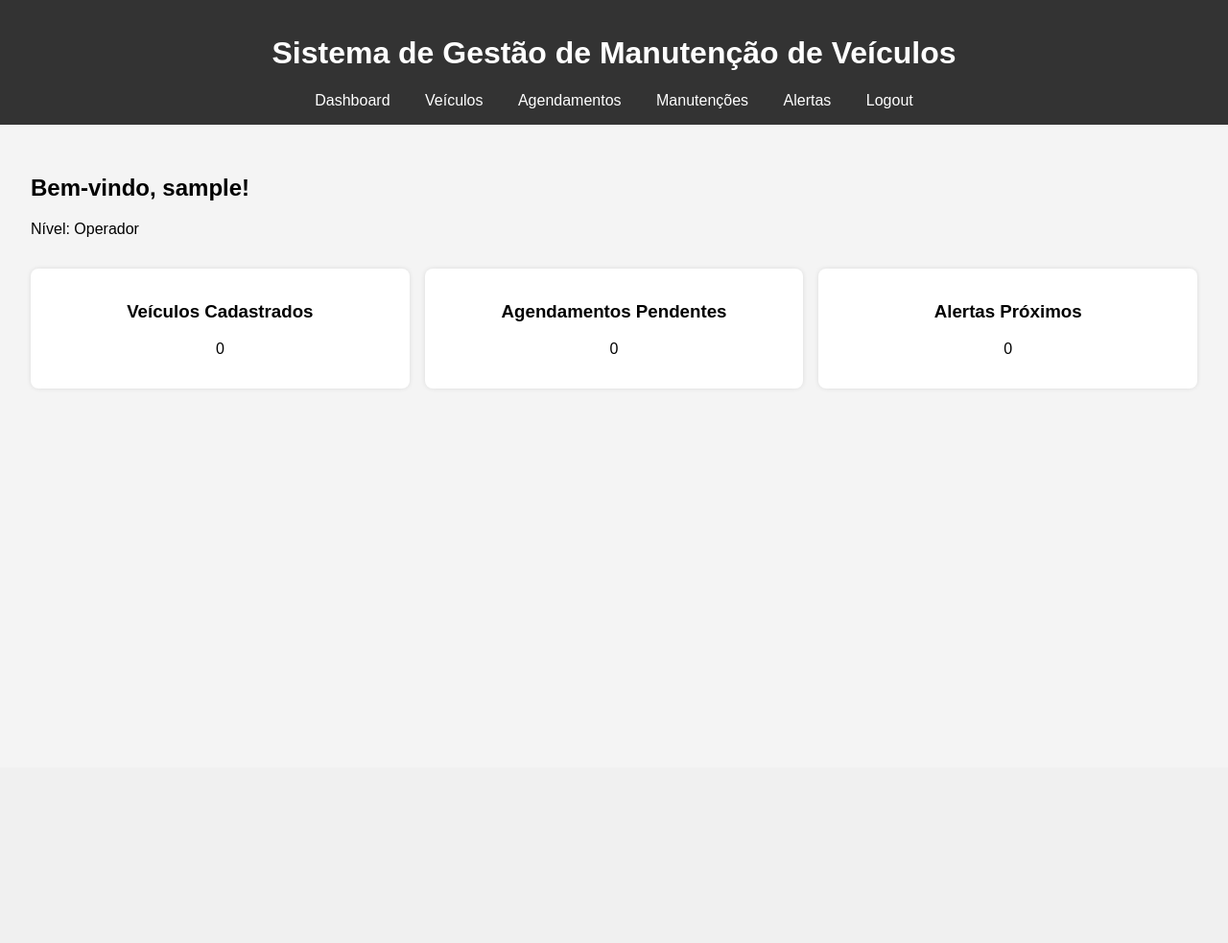
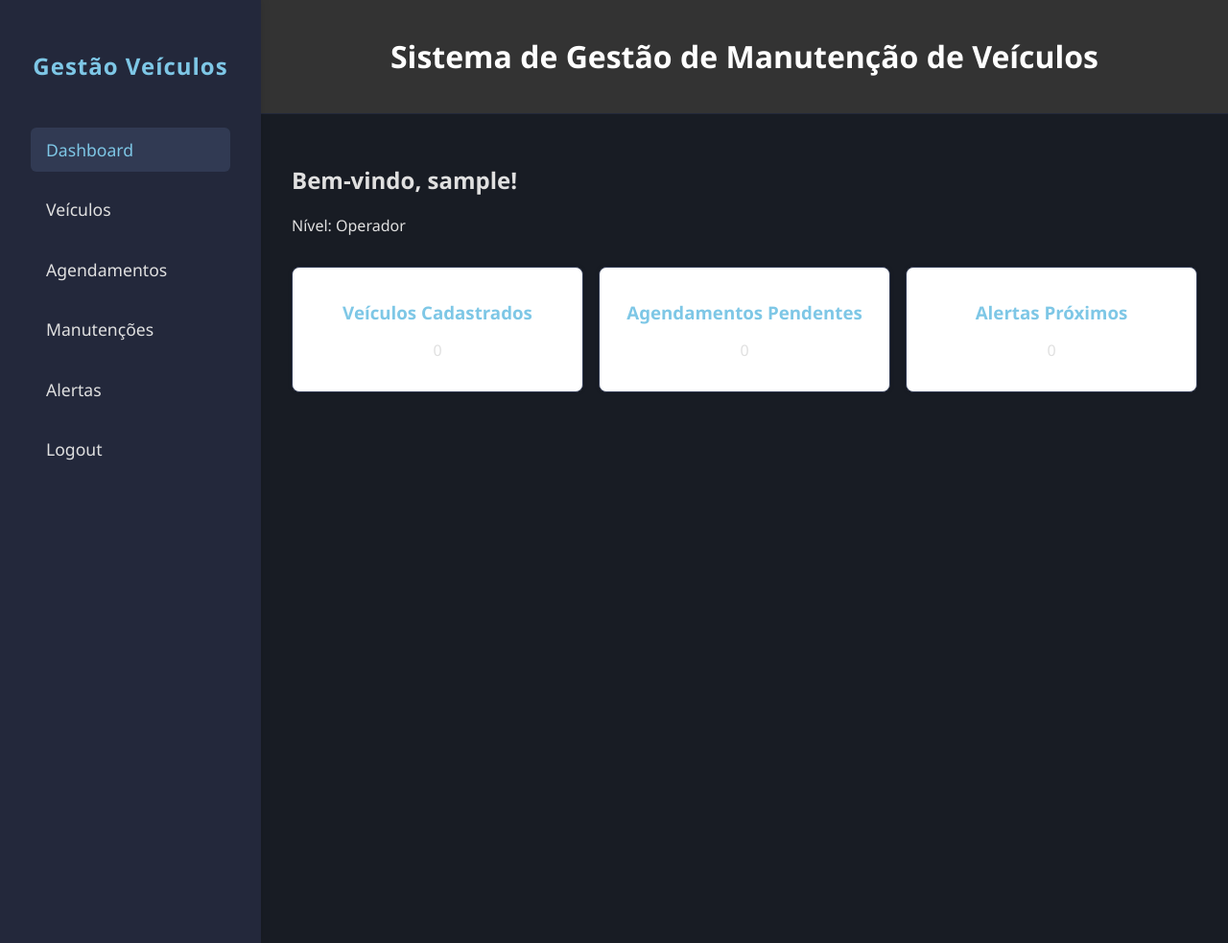
Before and after one commit to bartolomeugaspar/System-management-veiculo, a PHP site: page / in a window 1280 px wide. Shown: the whole page at 96% size. Before the commit the page ends 405 px from the top, so only its background shows below. Run offline with PHP 8.4, Linux system fonts and the light colour scheme; the visitor is signed in with stand-in values (Sample User, id 1); data comes from the database, SQL or seed files in the repository; data that the repository does not hold is empty.

Commit message:
style: enhance layout and design of the vehicle management system interface

```diff
--- a/assets/css/style.css
+++ b/assets/css/style.css
@@ -1,9 +1,171 @@
 /* assets/css/style.css */
+
 body {
-    font-family: Arial, sans-serif;
+    font-family: 'Segoe UI', Arial, sans-serif;
     margin: 0;
     padding: 0;
-    background-color: #f4f4f4;
+    background: #181c24;
+    color: #e0e0e0;
+}
+
+.app-container {
+    display: flex;
+    min-height: 100vh;
+}
+
+.sidebar {
+    width: 240px;
+    background: #23283b;
+    color: #fff;
+    display: flex;
+    flex-direction: column;
+    padding: 2rem 1rem 1rem 1rem;
+    box-shadow: 2px 0 8px rgba(0,0,0,0.08);
+    position: relative;
+    z-index: 2;
+}
+.sidebar h2 {
+    font-size: 1.5rem;
+    margin-bottom: 2rem;
+    text-align: center;
+    letter-spacing: 1px;
+    color: #7ec7e6;
+}
+.sidebar nav {
+    display: flex;
+    flex-direction: column;
+    gap: 1rem;
+}
+.sidebar nav a {
+    color: #e0e0e0;
+    text-decoration: none;
+    font-size: 1.1rem;
+    padding: 0.7rem 1rem;
+    border-radius: 6px;
+    transition: background 0.2s, color 0.2s;
+}
+.sidebar nav a.active, .sidebar nav a:hover {
+    background: #313a53;
+    color: #7ec7e6;
+}
+
+header {
+    background: none;
+    color: inherit;
+    padding: 2rem 2rem 1rem 2rem;
+    text-align: left;
+    border-bottom: 1px solid #23283b;
+}
+
+main {
+    flex: 1;
+    padding: 2rem 3rem;
+    background: #181c24;
+    min-height: 100vh;
+}
+
+table {
+    width: 100%;
+    border-collapse: collapse;
+    margin-top: 1rem;
+    background: #23283b;
+    color: #e0e0e0;
+    border-radius: 8px;
+    overflow: hidden;
+}
+
+table th, table td {
+    border: 1px solid #313a53;
+    padding: 10px 8px;
+    text-align: left;
+}
+
+table th {
+    background: #23283b;
+    color: #7ec7e6;
+    font-weight: 600;
+}
+
+form {
+    max-width: 600px;
+    margin: 0 auto;
+    background: #23283b;
+    padding: 2rem;
+    border-radius: 8px;
+    box-shadow: 0 0 10px rgba(0,0,0,0.12);
+}
+
+form label {
+    display: block;
+    margin-top: 1rem;
+    color: #7ec7e6;
+}
+
+form input, form select, form textarea {
+    width: 100%;
+    padding: 0.5rem;
+    margin-top: 0.5rem;
+    background: #181c24;
+    color: #e0e0e0;
+    border: 1px solid #313a53;
+    border-radius: 4px;
+}
+
+form button {
+    margin-top: 1rem;
+    padding: 0.5rem 1.5rem;
+    background: linear-gradient(90deg, #7ec7e6 0%, #4e5d94 100%);
+    color: #181c24;
+    border: none;
+    border-radius: 4px;
+    font-weight: bold;
+    cursor: pointer;
+    transition: background 0.2s;
+}
+
+form button:hover {
+    background: linear-gradient(90deg, #4e5d94 0%, #7ec7e6 100%);
+}
+
+.login-container {
+    max-width: 400px;
+    margin: 5rem auto;
+    padding: 2rem;
+    background: #23283b;
+    border-radius: 8px;
+    box-shadow: 0 0 10px rgba(0,0,0,0.18);
+    color: #e0e0e0;
+}
+
+.dashboard {
+    display: flex;
+    gap: 1.5rem;
+    margin-top: 2rem;
+}
+
+.card {
+    background: #23283b;
+    padding: 1.5rem;
+    border-radius: 8px;
+    box-shadow: 0 0 8px rgba(0,0,0,0.13);
+    flex: 1;
+    text-align: center;
+    color: #e0e0e0;
+    border: 1px solid #313a53;
+}
+
+.card h3 {
+    color: #7ec7e6;
+    margin-bottom: 0.5rem;
+}
+
+.error {
+    color: #ff6b6b;
+    background: #23283b;
+    padding: 0.5rem 1rem;
+    border-radius: 4px;
+    margin-bottom: 1rem;
+    display: inline-block;
 }
 
 header {
--- a/views/index.php
+++ b/views/index.php
@@ -6,10 +6,11 @@
     <link rel="stylesheet" href="assets/css/style.css">
 </head>
 <body>
-    <header>
-        <h1>Sistema de Gestão de Manutenção de Veículos</h1>
+    <div class="app-container">
+        <aside class="sidebar">
+            <h2>Gestão Veículos</h2>
             <nav>
-            <a href="index.php">Dashboard</a>
+                <a href="index.php" class="active">Dashboard</a>
                 <?php if ($_SESSION['level'] == 1): ?>
                     <a href="index.php?action=users">Utilizadores</a>
                     <a href="index.php?action=owners">Proprietários</a>
@@ -23,6 +24,10 @@
                 <?php endif; ?>
                 <a href="index.php?action=logout">Logout</a>
             </nav>
+        </aside>
+        <div style="flex:1;display:flex;flex-direction:column;min-height:100vh;">
+            <header>
+                <h1>Sistema de Gestão de Manutenção de Veículos</h1>
             </header>
             <main>
                 <h2>Bem-vindo, <?php echo $_SESSION['username']; ?>!</h2>
```
Lines whose indentation alone changed are shown as unchanged.
